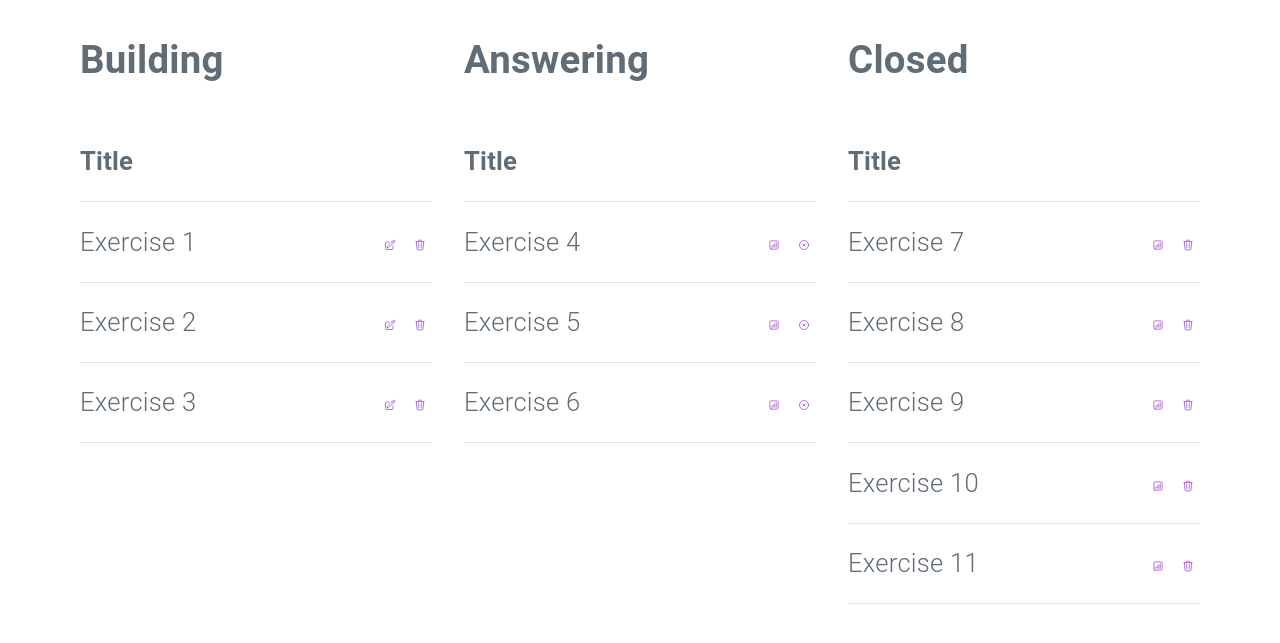
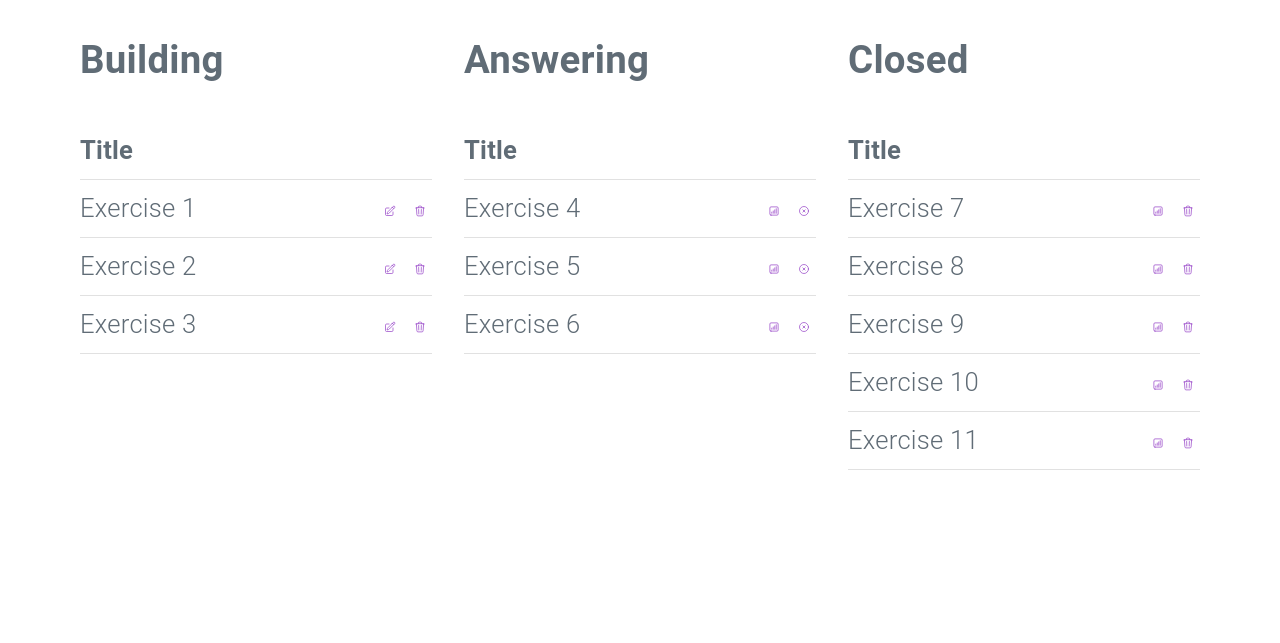
Before and after one commit to CPNV-ES/Maw11-JBM, a PHP site: page /exercises in a window 1280 px wide. Shown: the part 83-726 px from the top of the page. Run offline with PHP 8.4, Linux system fonts and the light colour scheme.

Commit message:
fix: padding from 1.2 to 0.5

```diff
--- a/public/css/exercises.css
+++ b/public/css/exercises.css
@@ -57,7 +57,7 @@ table {
 }
 
 td, th {
-    padding: 1.2rem 1.5rem;
+    padding: 0.5rem 1.5rem;
     text-align: left;
     border: 0;
 }
```
